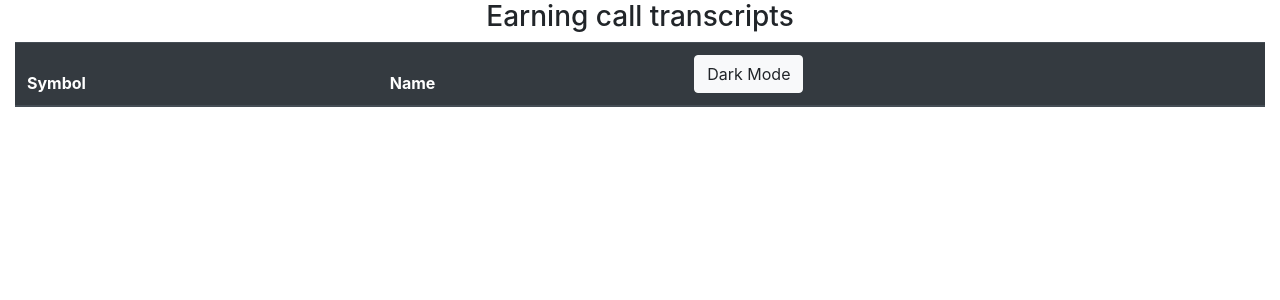
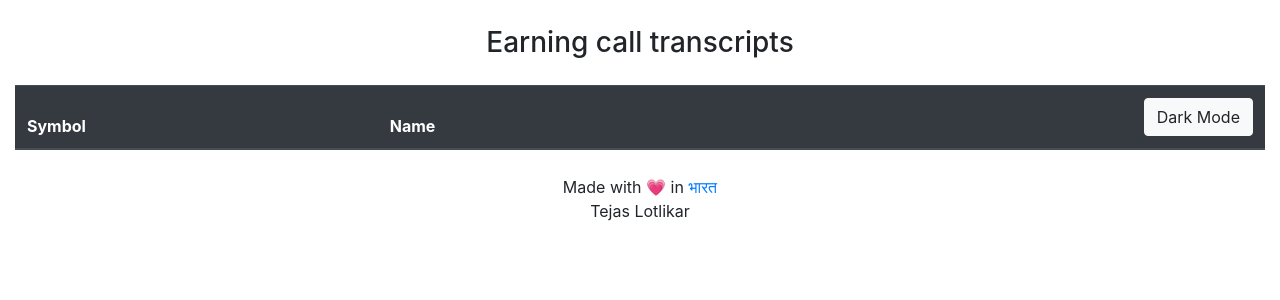
Before and after one commit to mrtejas99/StockInfo, a Flask app: template templates/concalls.html in a window 1280 px wide. Shown: the top 300 px of the page. Run offline with Flask 2, Linux system fonts and the light colour scheme; the template is opened without the code that fills it: most values are stand-ins (such as "Sample title", 1, 10 or a date in 2020); lists and menus that the app fills with data are empty; some libraries are stand-ins or nearby versions.

Commit message:
Added footer, PPT links

```diff
--- a/app.py
+++ b/app.py
@@ -1,3 +1,4 @@
+import sys
 from datetime import date, datetime
 from dateutil.relativedelta import  relativedelta
 import requests
@@ -27,6 +28,7 @@ def concalls():
 
     url = "https://api.bseindia.com/BseIndiaAPI/api/AnnGetData/w?strCat=Company+Update&strPrevDate={0}&strScrip=&strSearch=P&strToDate={1}&strType=C".format(previous.strftime("%Y%m%d"), current.strftime("%Y%m%d"))
     data=requests.get(url, headers=headers)
+    print("retrived {} MB".format(sys.getsizeof(data) / 1048576))
     print("Current Time: {0} / Used Cache: {1}".format(datetime.now().strftime("%H:%M:%S"), data.from_cache))
     res=data.json()
     return render_template("concalls.html", records=res['Table'])
--- a/templates/concalls.html
+++ b/templates/concalls.html
@@ -11,12 +11,14 @@
 				position: sticky;
 				top: 0;
 			}
-
-			.darkmode{
-				background-color:#212529;
-				color:#ffffff;
+			h3{
+				margin: 2% 0% 2% 0%;
 			}
-
+			footer{
+				min-height:50px;
+				text-align: center;
+				margin: 2% 0% 2% 0%;
+			}
 		</style>
 	</head>
 	<body>
@@ -24,6 +26,7 @@
 			function toggleMode(){
 				var state = document.getElementById("mode").innerHTML;
 				document.getElementById("table").classList.toggle("table-dark");
+
 				document.getElementById("mode").innerHTML = (state=="Dark Mode") ? "Light Mode" : "Dark Mode";
 			}
 		</script>
@@ -35,22 +38,33 @@
 					<tr>
 						<th>Symbol</th>
 						<th>Name</th>
-						<th><button id="mode" type="button" class="btn btn-light" onclick="toggleMode()">Dark Mode</button></th>
+						<th colspan = "2"><button id="mode" type="button" class="btn btn-light float-right" onclick="toggleMode()">Dark Mode</button></th>
 					</tr>
 				</thead>
 				<tbody>
 					{% for record in records %}
 						{% if 'Transcript' in record['HEADLINE'] %}
-						<tr>
-							<td>{{record['SCRIP_CD']}}</td>
-							<td><a href = "{{record['NSURL']}}" target="_blank" rel="noopener noreferrer">{{record['SLONGNAME']}}</a></td>
-							<td><a href="https://www.bseindia.com/xml-data/corpfiling/AttachLive/{{record['ATTACHMENTNAME']}}" target="_blank" rel="noopener noreferrer">Transcript</a></td>
-						</tr>
+							<tr>
+								<td>{{record['SCRIP_CD']}}</td>
+								<td><a href = "{{record['NSURL']}}" target="_blank" rel="noopener noreferrer">{{record['SLONGNAME']}}</a></td>
+								<td><a class= "btn btn-info" href="https://www.bseindia.com/xml-data/corpfiling/AttachLive/{{record['ATTACHMENTNAME']}}" target="_blank" rel="noopener noreferrer">Transcript</a></td>
+								<td></td>
+							</tr>
+						{% elif 'Presentation' in record['HEADLINE'] %}
+							<tr>
+								<td>{{record['SCRIP_CD']}}</td>
+								<td><a href = "{{record['NSURL']}}" target="_blank" rel="noopener noreferrer">{{record['SLONGNAME']}}</a></td>
+								<td></td>
+								<td><a class= "btn btn-warning" href="https://www.bseindia.com/xml-data/corpfiling/AttachLive/{{record['ATTACHMENTNAME']}}" target="_blank" rel="noopener noreferrer">Presentation</a></td>
+							</tr>
 						{% endif %}
 					{% endfor %}
 				</tbody>
 			</table>
 		</div>
-		</div>
+		<footer>
+			Made with &#x1F497; in <a href="https://en.wikipedia.org/wiki/India" >भारत </a>
+			<p>Tejas Lotlikar<p>
+		</footer>
 	<body>
 <html>
```
